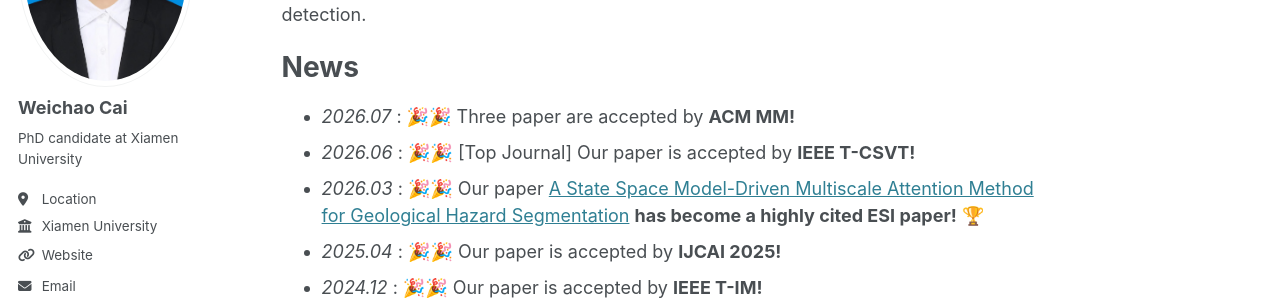
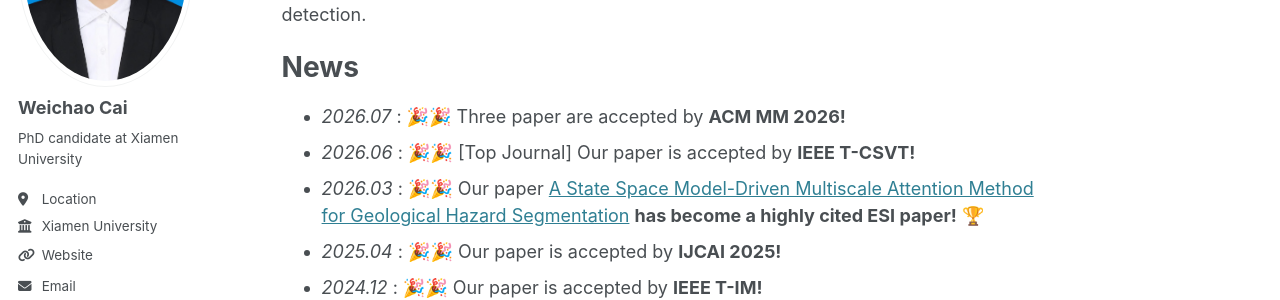
Before and after one commit to GPIOX/weichaocai.github.io, a Jekyll site: the page built from _pages/about.md, in a window 1280 px wide and 900 px high. Shown: the part 254-554 px from the top of the window. Built offline with Jekyll 4.4.1, drawn with Linux system fonts in a browser that asks for light colours; some web fonts are replaced.

Commit message:
update info

```diff
--- a/_pages/about.md
+++ b/_pages/about.md
@@ -10,7 +10,7 @@
 I am currently a PhD Candidate at the School of Information, Xiamen University, Xiamen, advised by [Fei Yuan (袁飞)](https://informatics.xmu.edu.cn/info/1021/24079.htm). From 2023 to 2024, I was a visiting student with the School of Cyber Science and Technology, Shenzhen Campus of Sun Yat-sen University, Shenzhen, advised by [Chao Huang (黄超)](https://scst.sysu.edu.cn/members/members01/1406808.htm). My research interests include machine learning and computer vision, especially multi-view/multimodal representation learning and anomaly detection.
 
 # News
-- *2026.07* : 🎉🎉 Three paper are accepted by **ACM MM!**
+- *2026.07* : 🎉🎉 Three paper are accepted by **ACM MM 2026!**
 - *2026.06* : 🎉🎉 [Top Journal] Our paper is accepted by **IEEE T-CSVT!**
 - *2026.03* : 🎉🎉 Our paper [A State Space Model-Driven Multiscale Attention Method for Geological Hazard Segmentation](https://ieeexplore.ieee.org/document/10852340) **has become a highly cited ESI paper!** 🏆
 - *2025.04* : 🎉🎉 Our paper is accepted by **IJCAI 2025!**
```
